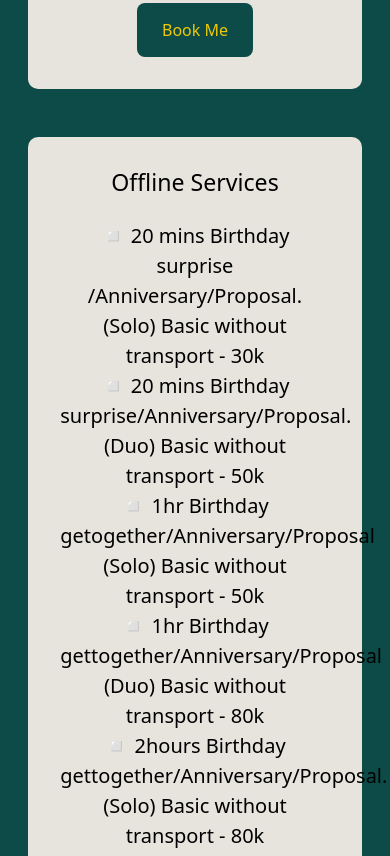
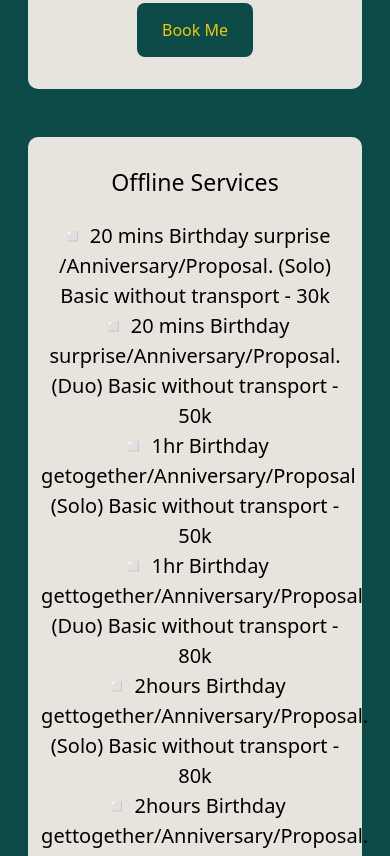
Before and after one commit to Sholafunmi/temitope_fash, a plain HTML site: page index.html in a window 390 px wide. Shown: the part 2965-3821 px from the top of the page. Drawn offline with nearby package versions, Linux system fonts and the light colour scheme; a script that the page names is missing; a web font is replaced by a local one.

Commit message:
services

```diff
--- a/styles.css
+++ b/styles.css
@@ -1029,7 +1029,7 @@ font-family: 'Poiret One', cursive;
         text-align: center;
         /* padding: 1%; */
         gap: 1em;
-        /* padding: 2em 2em; */
+        padding: 2em .8em;
      /* margin: ; */
 
     }
```
